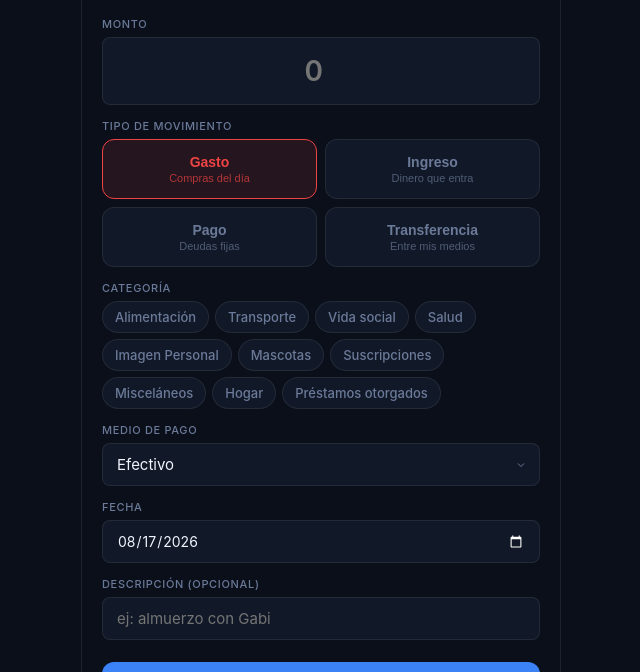
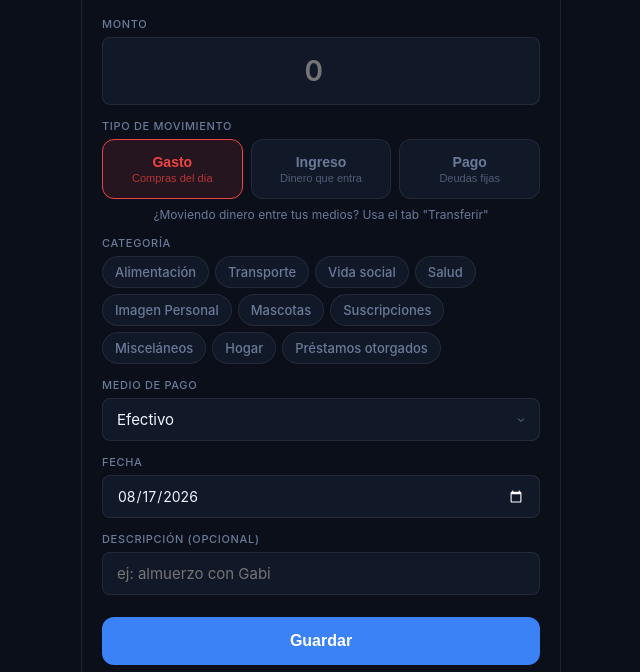
Before and after one commit to digaenro-personal/finanzas, a plain HTML site: page index.html in a window 1280 px wide. Shown: the part 128-800 px from the top of the page, without its empty margins (319-959 px from the left). Drawn offline with Linux system fonts and the light colour scheme.

Commit message:
Add files via upload

```diff
--- a/index.html
+++ b/index.html
@@ -66,7 +66,7 @@
   .chip.sel-cat { background: var(--accent-bg); border-color: var(--accent); color: var(--accent); }
 
   /* Tipo selector */
-  .tipo-grid { display: grid; grid-template-columns: 1fr 1fr; gap: 8px; }
+  .tipo-grid { display: grid; grid-template-columns: 1fr 1fr 1fr; gap: 8px; }
   .tipo-btn { padding: 14px 10px; border-radius: var(--radius); border: 0.5px solid var(--border); background: var(--surface); color: var(--muted); font-size: 14px; font-weight: 600; cursor: pointer; text-align: center; transition: all 0.15s; }
   .tipo-btn span { display: block; font-size: 11px; font-weight: 400; margin-top: 2px; opacity: 0.7; }
   .tipo-btn.act-gasto { background: var(--danger-bg); border-color: var(--danger); color: var(--danger); }
@@ -193,8 +193,8 @@
         <button class="tipo-btn act-gasto" onclick="selTipo('Gasto',this)">Gasto<span>Compras del día</span></button>
         <button class="tipo-btn" onclick="selTipo('Ingreso',this)">Ingreso<span>Dinero que entra</span></button>
         <button class="tipo-btn" onclick="selTipo('Pago',this)">Pago<span>Deudas fijas</span></button>
-        <button class="tipo-btn" onclick="selTipo('Transferencia',this)">Transferencia<span>Entre mis medios</span></button>
       </div>
+      <p style="text-align:center;font-size:12px;color:var(--muted);margin-top:8px">¿Moviendo dinero entre tus medios? Usa el tab "Transferir"</p>
     </div>
 
     <div class="field" id="cat-field">
```
